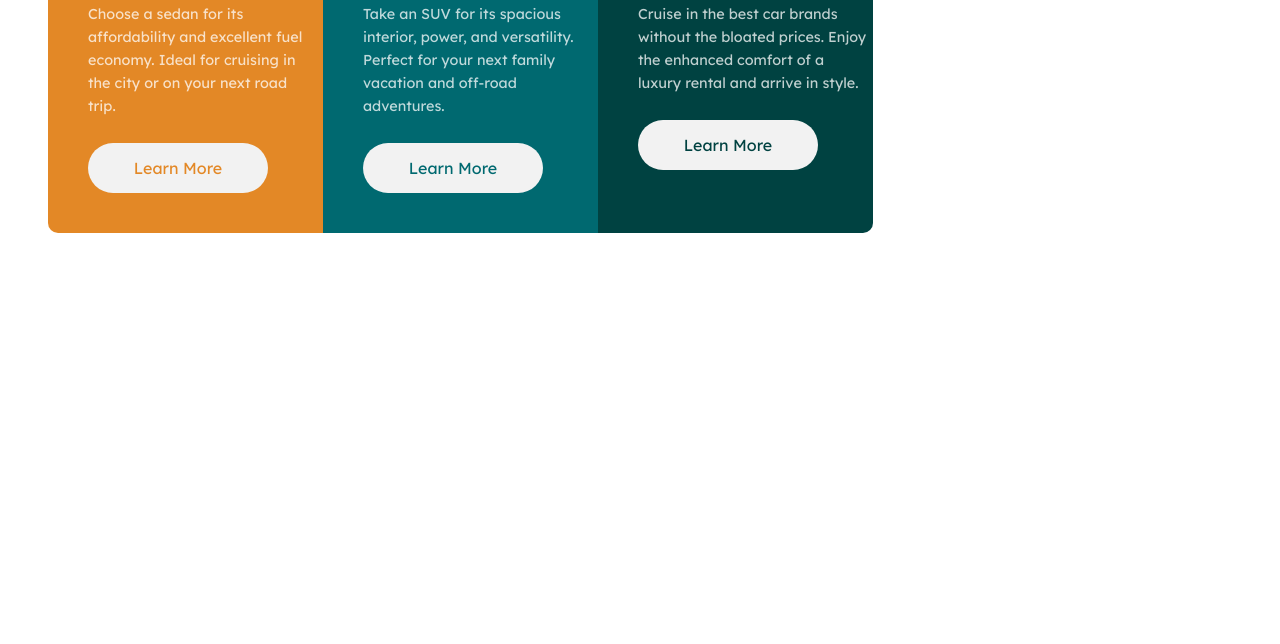
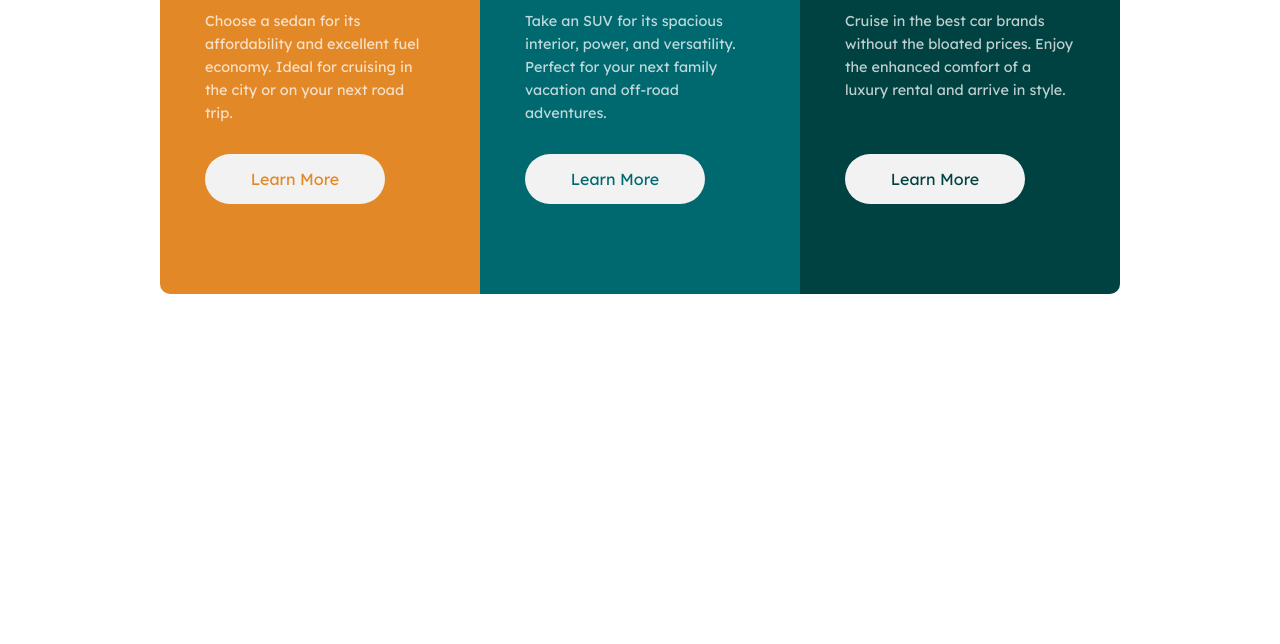
Before and after one commit to giseleschaves/3-column-preview-card-component-main, a plain HTML site: page index.html in a window 1280 px wide. Shown: the part 156-800 px from the top of the page. Drawn offline with Linux system fonts and the light colour scheme.

Commit message:
fixing alignment and positioning

```diff
--- a/styles.css
+++ b/styles.css
@@ -10,11 +10,12 @@ cyan - 	#006970
 dark cyan - 	#004241
 */
 
-img,
-h1,
-p,
-div {
-  margin-left: 40px;
+.main-container {
+  display: flex;
+  flex-direction: column;
+  align-items: center;
+  justify-content: center;
+  margin: 10px 5px 10px 5px;
 }
 
 h1 {
@@ -23,39 +24,35 @@ h1 {
   color: #f2f2f2;
   font-weight: 700;
   font-size: 2em;
-}
-
-.main-container {
-  display: flex;
-  flex-direction: column;
+  max-width: 200px;
 }
 
 section {
   max-width: 320px;
-  padding-top: 40px;
-  padding-bottom: 40px;
+  padding: 45px;
+  height: 350px;
 }
 
 section:nth-of-type(1) {
   background-color: #e38826;
   border-top-left-radius: 10px;
-  border-bottom-left-radius: 10px;
+  border-top-right-radius: 10px;
 }
 section:nth-of-type(2) {
   background-color: #006970;
 }
 section:nth-of-type(3) {
   background-color: #004241;
-  border-top-right-radius: 10px;
+  border-bottom-left-radius: 10px;
   border-bottom-right-radius: 10px;
 }
 
 p {
   max-width: 240px;
+  height: 130px;
   font-weight: 400;
   font-size: 0.9em;
   line-height: 1.6em;
-  padding-bottom: 10px;
 }
 
 section > a > div {
@@ -92,17 +89,27 @@ section:nth-of-type(3) > a > div {
   color: #004241;
 }
 
-@media screen and (min-width: 380px) {
+@media screen and (min-width: 769px) {
   .main-container {
     display: flex;
     flex-direction: row;
   }
   section {
-    min-width: 275px;
-    padding-top: 40px;
-    padding-bottom: 40px;
+    min-width: 190px;
   }
   p {
     max-width: 230px;
   }
+  section:nth-of-type(1) {
+    background-color: #e38826;
+    border-top-left-radius: 10px;
+    border-top-right-radius: 0;
+    border-bottom-left-radius: 10px;
+  }
+  section:nth-of-type(3) {
+    background-color: #004241;
+    border-top-right-radius: 10px;
+    border-bottom-right-radius: 10px;
+    border-bottom-left-radius: 0;
+  }
 }
```
